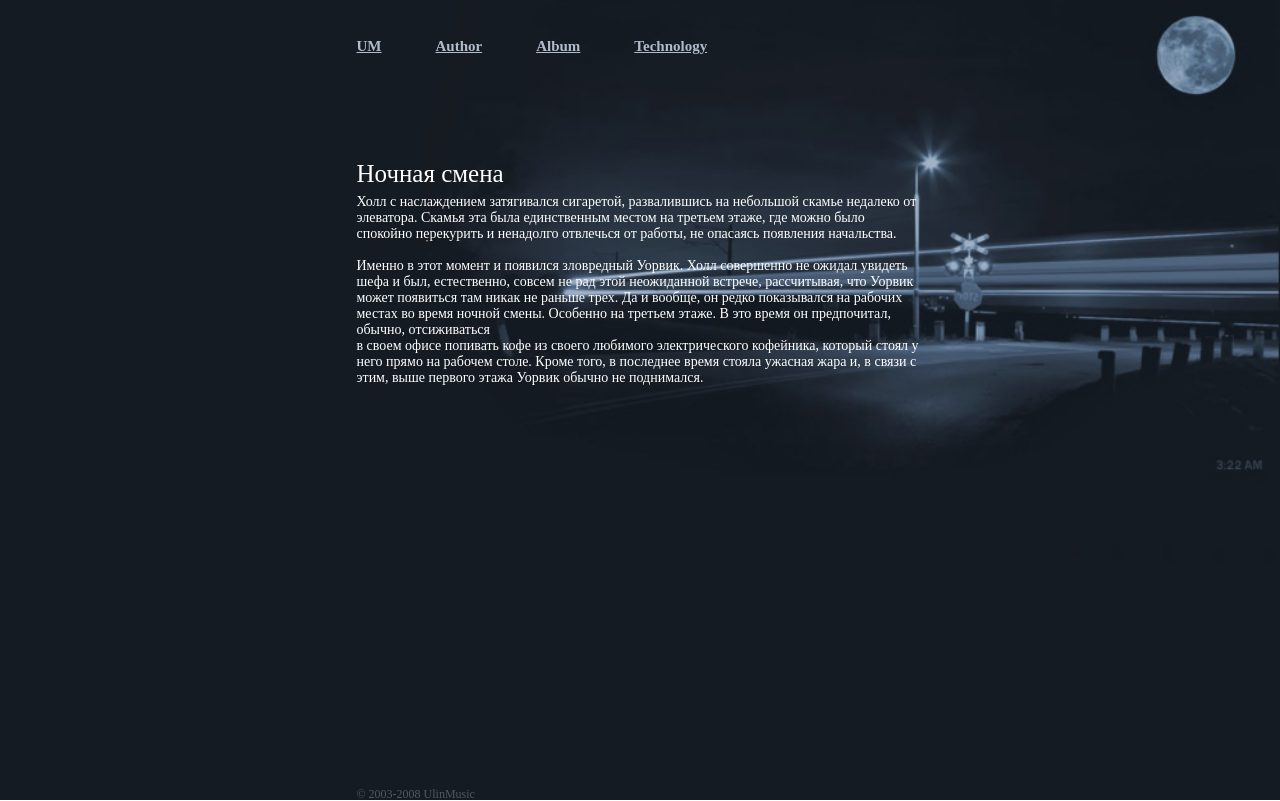
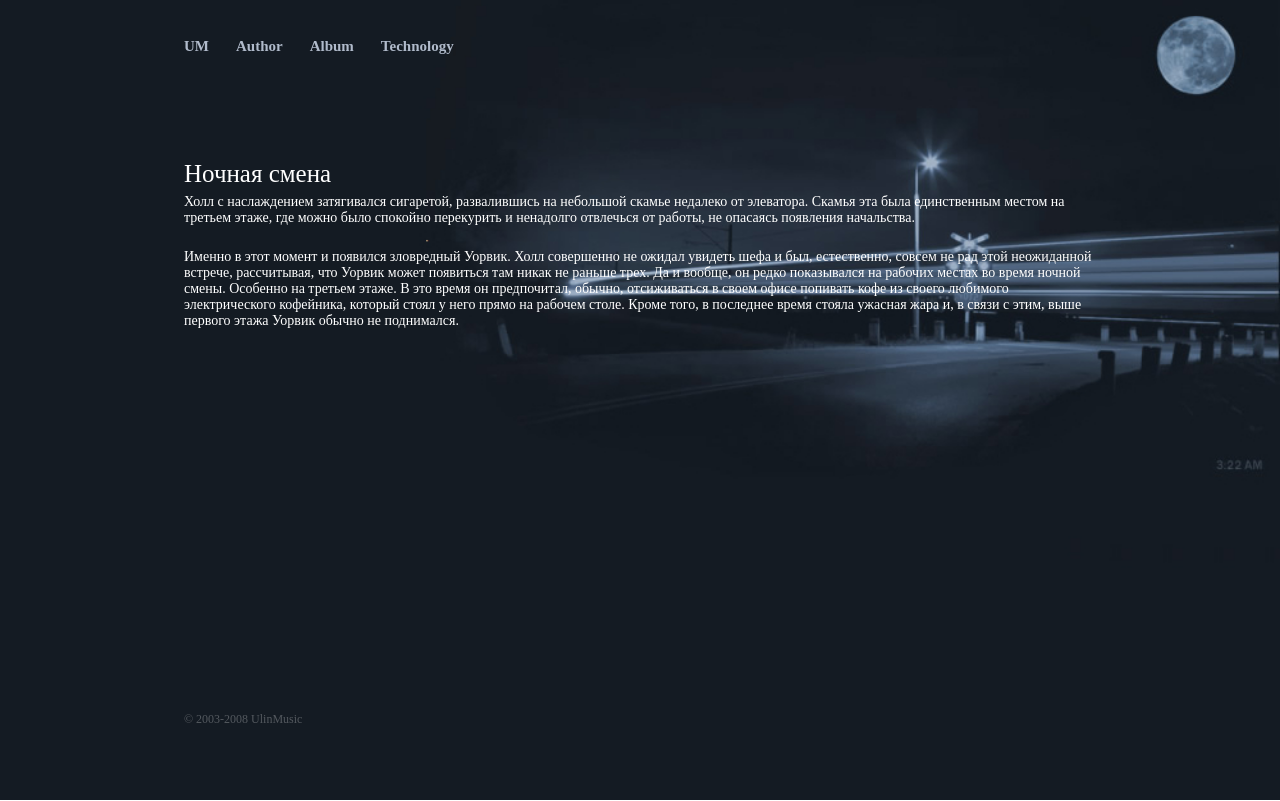
Before and after one commit to Volodya24/simple_full, a plain HTML site: page index.html in a window 1280 px wide. Drawn offline with Linux system fonts and the light colour scheme.

Commit message:
change in CSS

```diff
--- a/index.html
+++ b/index.html
@@ -23,17 +23,18 @@
         <main class="main">
             <div class="container">
                 <h1 class="h1 main-h1">Ночная смена</h1>
-                <p class="txt">Холл с наслаждением затягивался сигаретой, развалившись на  небольшой
+                <p class="txt txt-main">Холл с наслаждением затягивался сигаретой, развалившись на  небольшой
                     скамье недалеко от элеватора.  Скамья  эта  была  единственным  местом  на
                     третьем этаже, где можно было спокойно перекурить и ненадолго отвлечься от
-                    работы, не опасаясь появления начальства.<br>
+                    работы, не опасаясь появления начальства.</p>
 
-                    <br> Именно в этот момент и  появился зловредный  Уорвик.  Холл  совершенно
+                    <p class="txt">
+                    Именно в этот момент и  появился зловредный  Уорвик.  Холл  совершенно
                     не  ожидал  увидеть шефа и был, естественно, совсем не рад  этой  неожиданной
                     встрече,  рассчитывая, что Уорвик может появиться там никак не раньше трех.
                     Да и вообще,  он редко показывался на рабочих местах во время ночной
                     смены. Особенно на третьем этаже. В это время он предпочитал, обычно,
-                    отсиживаться <br>
+                    отсиживаться
                     в  своем офисе попивать кофе из своего любимого электрического кофейника,
                     который стоял у него прямо на рабочем столе. Кроме того, в последнее время
                     стояла  ужасная жара и, в связи с этим, выше первого этажа Уорвик обычно не
@@ -41,7 +42,7 @@
                 </p>
             </div>
         </main>
-        <footer>
+        <footer class="footer">
             <div class="container">
                 <p  class="txt-footer">
                     © 2003-2008 UlinMusic
--- a/styles/main.css
+++ b/styles/main.css
@@ -5,7 +5,8 @@
 }
 
 .container {
-    max-width: 567px;
+    max-width: 912px;
+    padding: 0 15px;
     margin: 0 auto;
 
 }
@@ -35,7 +36,8 @@
     font-size: 15px;
     color: #B1BBCB;
     line-height: 28px;
-    margin-right: 50px;
+    margin-right: 23px;
+    text-decoration: none;
 }
 
 .nav-link:last-child {
@@ -59,6 +61,10 @@
     font-weight: 400;
 }
 
+.txt-main {
+    padding-bottom: 23px;
+}
+
 .txt-footer {
     font-size: 12px;
     color: rgba(255, 255, 255, 0.27);
```
